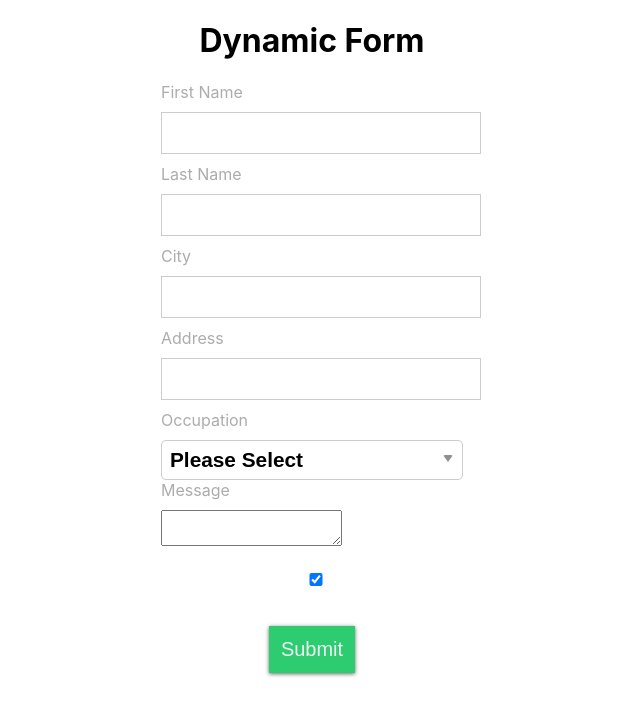
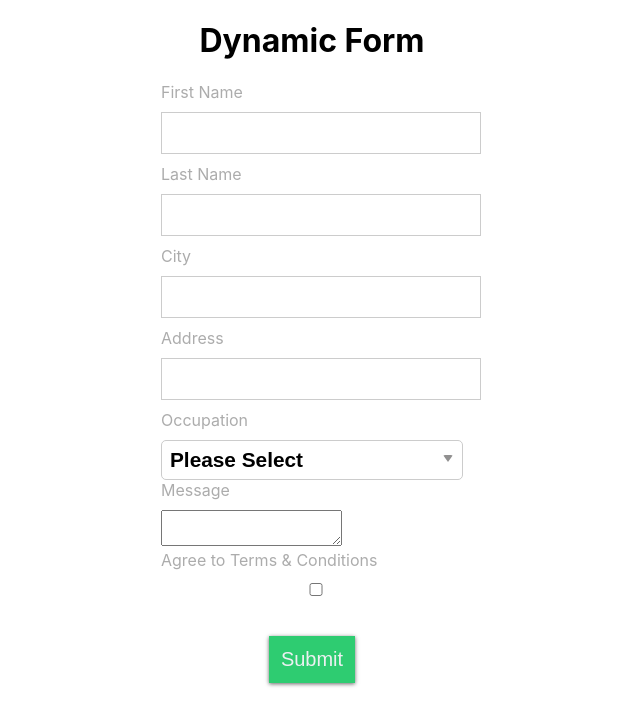
Before and after one commit to gyrevik/dynamic-form-2, a React (Create React App) app: page / in a window 1280 px wide. Shown: the top 726 px of the page, without its empty margins (328-968 px from the left). Built offline with nearby package versions, Linux system fonts and the light colour scheme.

Commit message:
Revert "made checkbox a separate component"
This reverts commit 29bdff1ad30e6cc496493b9f2a4caf9927472343.

```diff
--- a/src/Components/CheckBox.js
+++ /dev/null
@@ -1,27 +0,0 @@
-import React, { Fragment } from 'react';
-import { Field } from 'formik';
-
-const CheckBox = (input, key) => {
-    return (
-        <Fragment key={input.name}>
-            <label>{input.label}</label>
-            <Field
-                name={input.name}
-            >
-                {prop => {
-                    const { field } = prop;
-                    return (
-                        <input
-                            key={key}
-                            name={input.name}
-                            type="checkbox"
-                            checked={field.value}
-                            onChange={field.onChange} />
-                    );
-                }}
-            </Field>
-        </Fragment>
-    );
-}
-
-export default CheckBox;
--- a/src/Components/DynamicForm.js
+++ b/src/Components/DynamicForm.js
@@ -1,9 +1,30 @@
 import React, { Fragment } from 'react';
 import { Formik, Field } from 'formik';
 import '../App.css';
-import CheckBox from './CheckBox';
 
 function DynamicForm(props)  {
+    const renderCheckBox = (input) => {
+        return (
+            <Fragment key={input.name}>
+                <label>{input.label}</label>
+                <Field
+                    name={input.name}
+                >
+                    {prop => {
+                        const { field } = prop;
+                        return (
+                            <input
+                                name={input.name}
+                                type="checkbox"
+                                checked={field.value}
+                                onChange={field.onChange} />
+                        );
+                    }}
+                </Field>
+            </Fragment>
+        );
+    }
+
     const renderTextArea = (input) => {
         return (
             <Fragment key={input.name}>
@@ -61,13 +82,13 @@ function DynamicForm(props)  {
     }
 
     const renderFields = (inputs) => {
-        return inputs.map((input, index) => {
+        return inputs.map(input => {
             if (input.type === 'select') {
                 return renderSelect(input);
             }
 
             if (input.type === 'checkbox') {
-                return <CheckBox key={index} input={input} />
+                return renderCheckBox(input);
             }
 
             if (input.type === 'textarea') {
```
